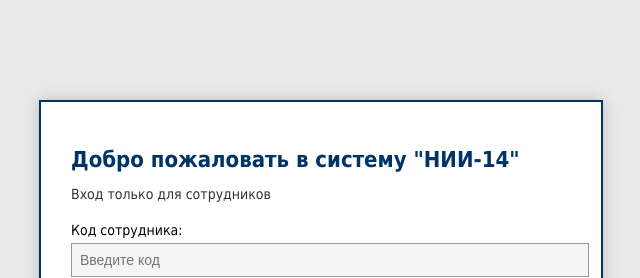
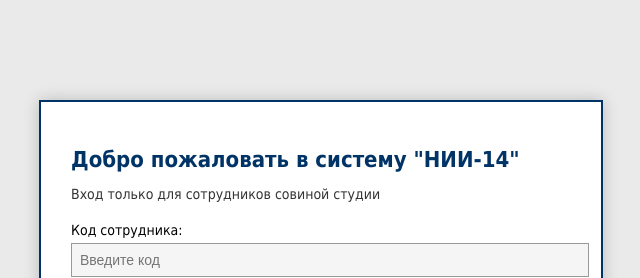
Before and after one commit to lazarrini/NII-14, a plain HTML site: page index.html in a window 1280 px wide. Shown: the top 278 px of the page, without its empty margins (319-959 px from the left). Drawn offline with Linux system fonts and the light colour scheme.

Commit message:
Update index.html

```diff
--- a/index.html
+++ b/index.html
@@ -9,7 +9,7 @@
 <body>
     <div class="terminal">
         <h1>Добро пожаловать в систему "НИИ-14"</h1>
-        <p>Вход только для сотрудников</p>
+        <p>Вход только для сотрудников совиной студии</p>
 
         <form id="loginForm">
             <label for="code">Код сотрудника:</label>
```
